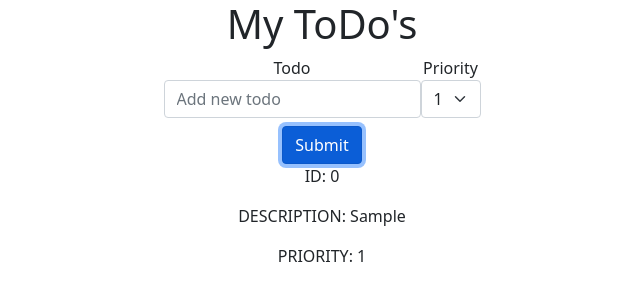
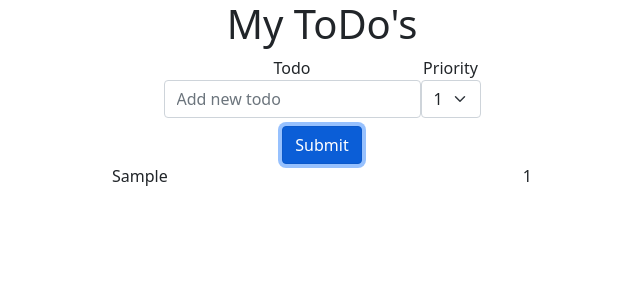
Before and after one commit to andrepautin/to-do-list-react, a React (Create React App) app: page / in a window 1280 px wide. Both pictures are taken after typing "Sample" into the empty fields and a click on the button "Submit". Shown: the top 300 px of the page, without its empty margins (318-958 px from the left). Built offline with nearby package versions, Linux system fonts and the light colour scheme.

Commit message:
add styling to list items

```diff
--- a/src/ToDo.css
+++ b/src/ToDo.css
@@ -0,0 +1,15 @@
+.todo {
+    display: flex;
+    justify-content: center;
+}
+
+.description {
+    width: 30%;
+    text-align: left;
+    overflow-wrap: break-word;
+}
+
+.priority {
+    width: 30%;
+    text-align: right;
+}
--- a/src/ToDo.js
+++ b/src/ToDo.js
@@ -1,15 +1,13 @@
+import "./ToDo.css";
 function ToDo({todo, updateTodo, deleteTodo}) {
-
-  // add todo fn
   // update todo fn
   // delete todo fn
     // all should alter state of todos in parent fns
 
   return (
-    <div>
-      <p>ID: {todo.id}</p>
-      <p>DESCRIPTION: {todo.description}</p>
-      <p>PRIORITY: {todo.priority}</p>
+    <div className="todo">
+      <div className="description">{todo.description}</div>
+      <div className="priority">{todo.priority}</div>
     </div>
   )
 }
--- a/src/ToDoList.css
+++ b/src/ToDoList.css
@@ -0,0 +1,3 @@
+.todo-list {
+    width: 70%;
+}
--- a/src/ToDoList.js
+++ b/src/ToDoList.js
@@ -2,11 +2,15 @@ import ToDo from "./ToDo";
 // import { v4 as uuidv4 } from 'uuid';
 // import { useState } from "react";
 import NewTodoForm from "./NewTodoForm";
+import "./ToDoList.css";
 function ToDoList({todos, addTodo, updateTodo, deleteTodo}) {
 
   return (
+    <div className="todo-list">
       <div>
         <NewTodoForm addTodo={addTodo}/>
+      </div>
+      <div>
         {todos && todos.map(
           (todo) =>
           <ToDo
@@ -16,6 +20,7 @@ function ToDoList({todos, addTodo, updateTodo, deleteTodo}) {
             deleteTodo={deleteTodo}
           />)}
       </div>
+    </div>
   )
 }
 
--- a/src/ToDoListContainer.css
+++ b/src/ToDoListContainer.css
@@ -1,4 +1,6 @@
 .container {
+    display: flex;
+    justify-content: center;
     height: 80vh;
     width: 80vw;
 }
```
Also changed, not shown: src/NewTodoForm.css (line endings or trailing spaces). Lines whose indentation alone changed are shown as unchanged.
